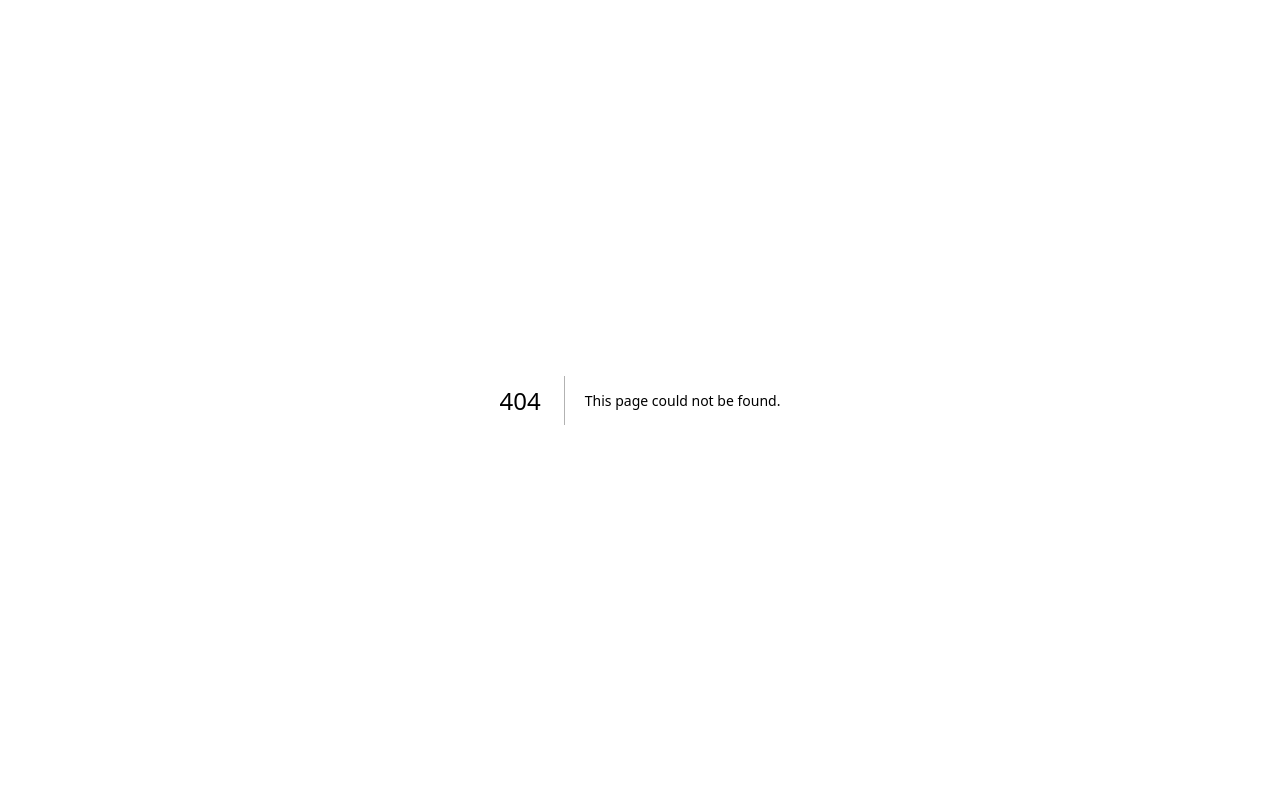
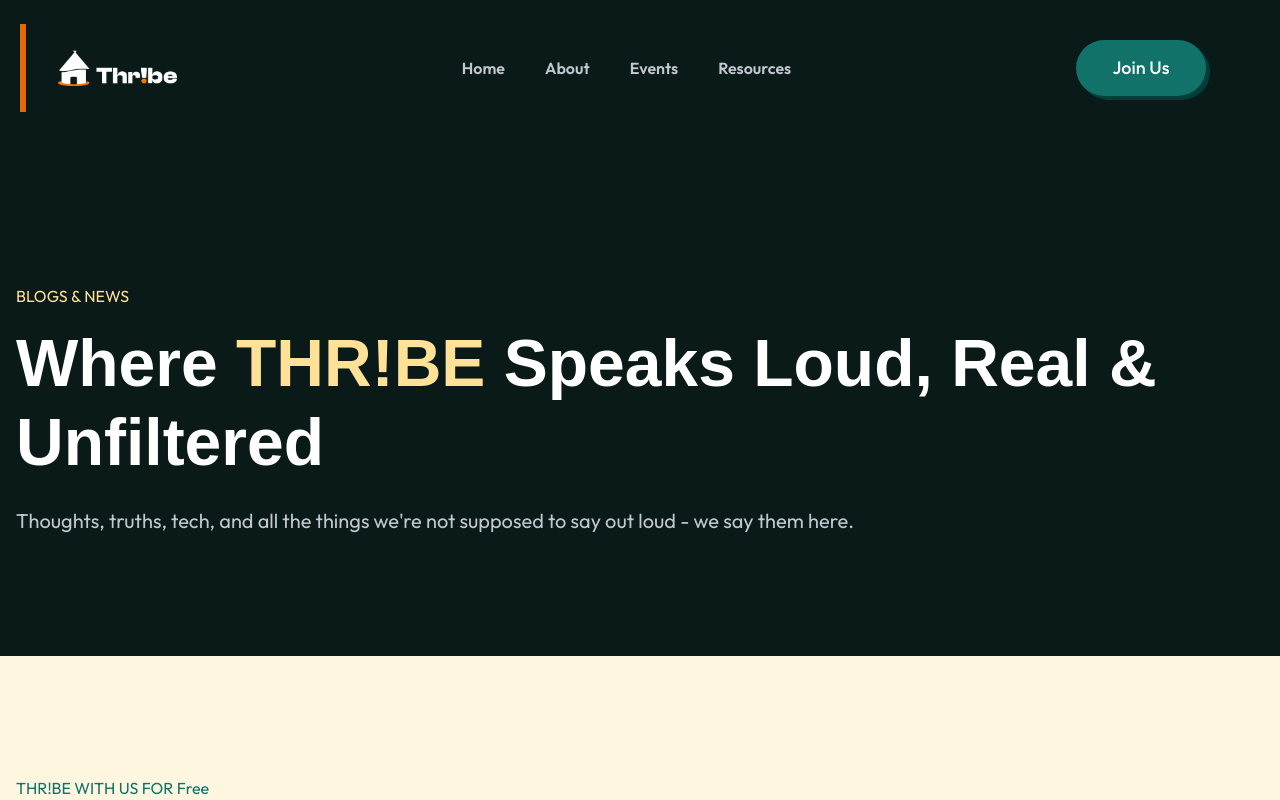
Before and after one commit to chiaka1996/thribes, a Next.js app: page /blog in a window 1280 px wide. Before the commit this address had no page. Shown: the top 800 px of the page. Built offline with nearby package versions, Linux system fonts and the light colour scheme; a web font is replaced by a local one.

Commit message:
worked on the blog page

```diff
--- /dev/null
+++ b/src/app/blog/layout.js
@@ -0,0 +1,12 @@
+export const metadata = {
+  title: "Thribe Community Blog and News",
+  description: "These are conversations, masterclasses, and challenges designed to bring real techies together.",
+};
+
+export default function RootLayout({ children }) {
+  return (
+   <main>
+    {children}
+    </main>
+  );
+}
--- /dev/null
+++ b/src/app/blog/page.jsx
@@ -0,0 +1,29 @@
+import NavigationBar from "../components/navigation2";
+import Image from "next/image";
+import JoinCommunity from "../components/joinCommunity";
+import Footer from "../components/Footer";
+
+const Events = () => {
+    return(
+        <main >
+            <div className="bg-[#0A1A18]">
+            <NavigationBar />
+            <section className="max-w-[1248px] mx-auto px-[16px] md:px-[20px] xl:px-0 pt-[80px] md:pt-[148px] pb-[92px] md:pb-[120px] tracking-[1%] space-y-[40px]">
+            <div className="max-w-[1170px]">
+                <h1 className="text-[16px] leading-[150%] tracking-[16%] text-[#FFE198]">BLOGS & NEWS</h1>
+                <h2 className="font-[600] leading-[120%] text-[#fff] text-[32px] md:text-[66px] tracking-[1%] font-clash mt-[16px] mb-[24px]">Where <span className="text-[#FFE198]">THR!BE</span> Speaks Loud, Real & Unfiltered</h2>
+                <p className="w-full leading-[150%] tracking-[1%] text-[#C2C7D0]">
+                Thoughts, truths, tech, and all the things we&#39;re not supposed to say out loud - we say them here.
+                </p>
+            </div>
+            </section>
+            </div>
+
+            <JoinCommunity />
+             <Footer />
+
+        </main>
+    )
+}
+
+export default Events;
```
